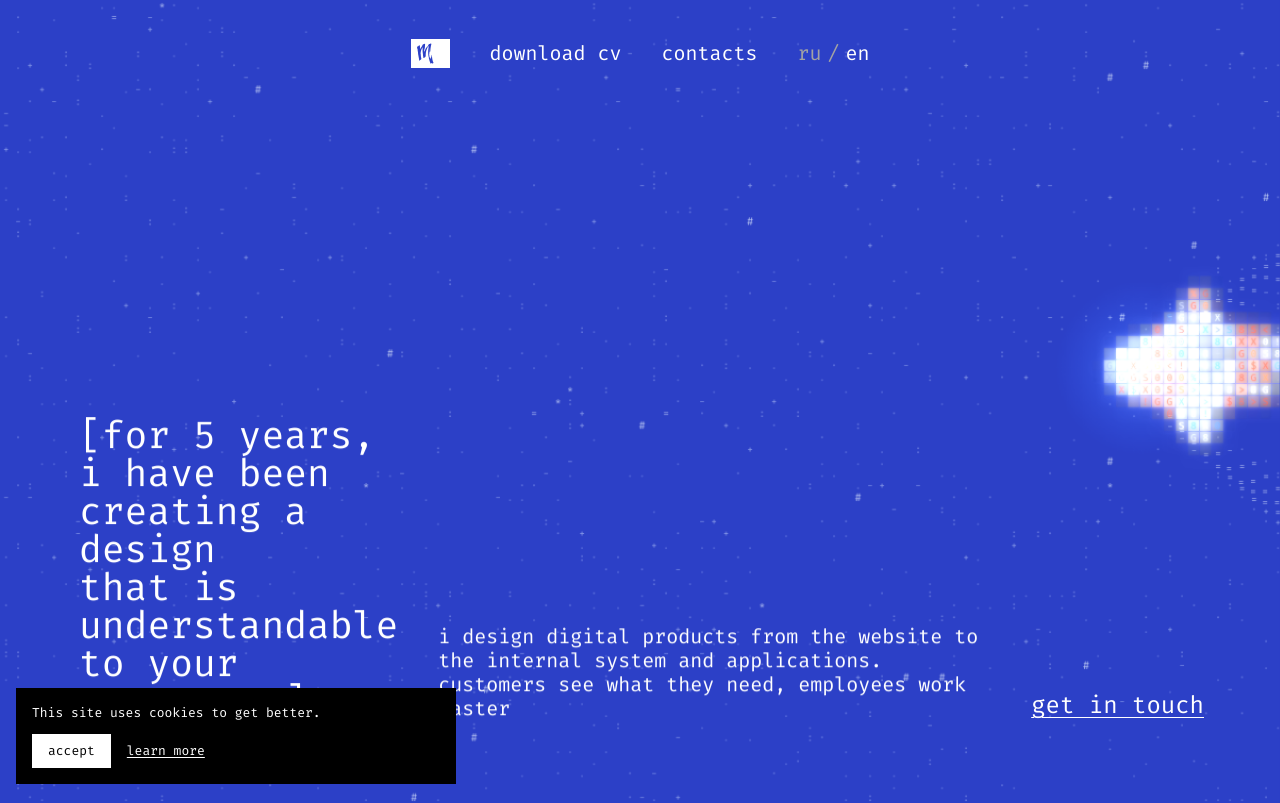
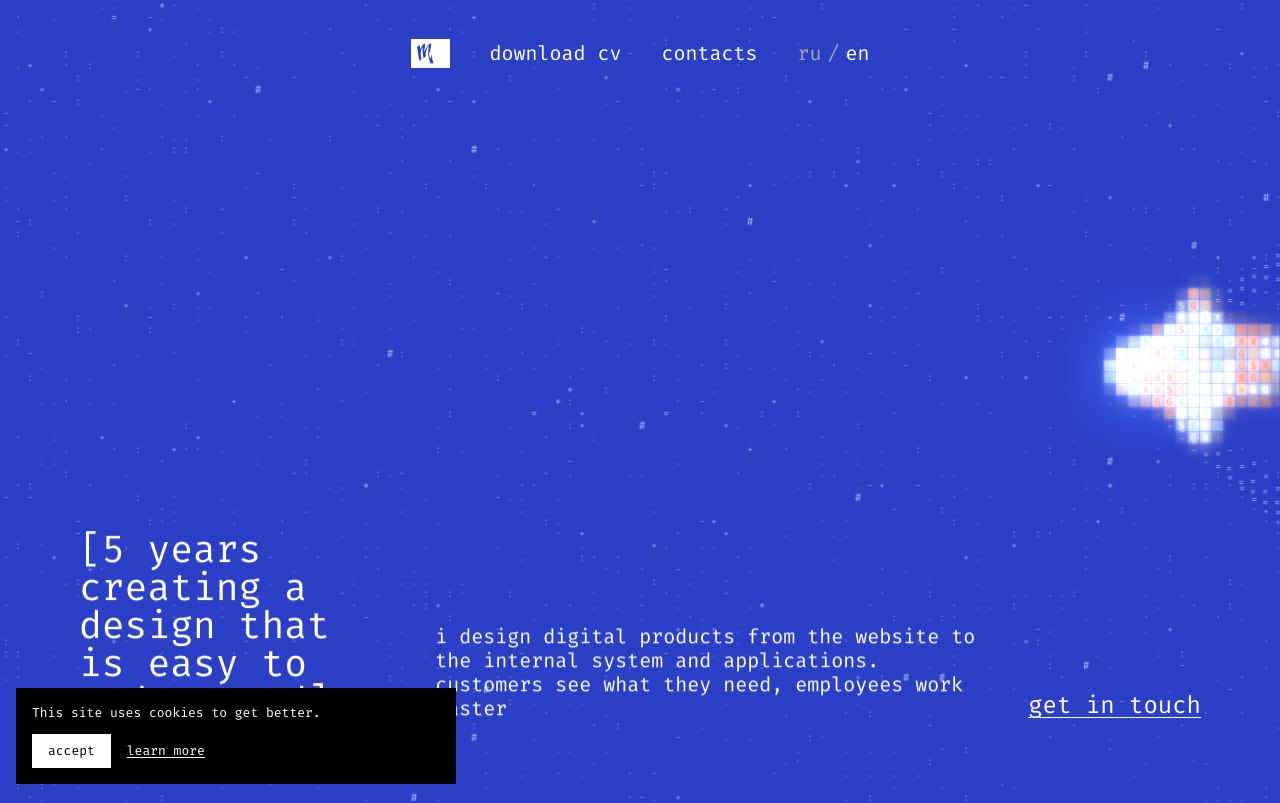
Before and after one commit to maksim431/UX-UIdesigner, a plain HTML site: page en/web/index.html in a window 1280 px wide. Shown: the top 803 px of the page. Drawn offline with Linux system fonts and the light colour scheme; animation ran at ten frames a second.

Commit message:
Админка: правка web/index.html (+ перевод на en)

```diff
--- a/en/web/index.html
+++ b/en/web/index.html
@@ -91,7 +91,7 @@
         <div class="hero__box">
           <div class="hero__portrait" role="img" aria-label="Top-down view of water and a koi carp made of pixel mosaic"></div>
           <div class="hero__foot">
-            <h1 class="hero__label" data-intro data-par="1">[for 5 years, i have been creating a design<br>that is understandable to your customers]</h1>
+            <h1 class="hero__label" data-intro data-par="1">[5 years creating a design that <br>is easy to understand]</h1>
             <div class="hero__note" data-intro data-par="1.7">
               <p class="hero__text">i design digital products from the website to the internal system and applications. Customers see what they need, employees work faster</p>
             </div>
```
Also changed, not shown: web/index.html (+1 -1 lines).
